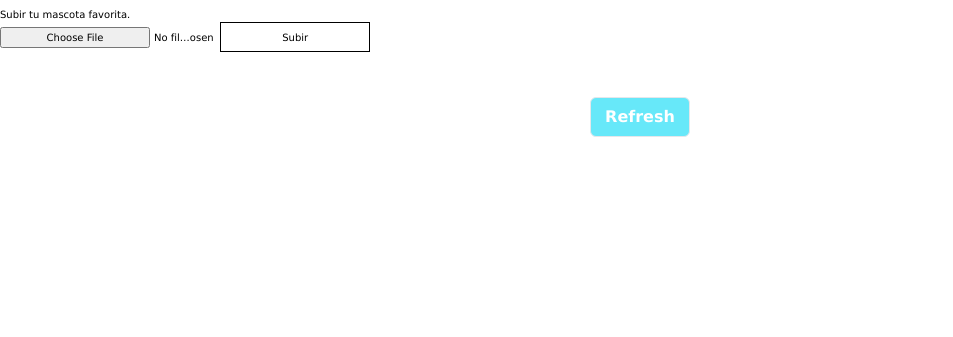
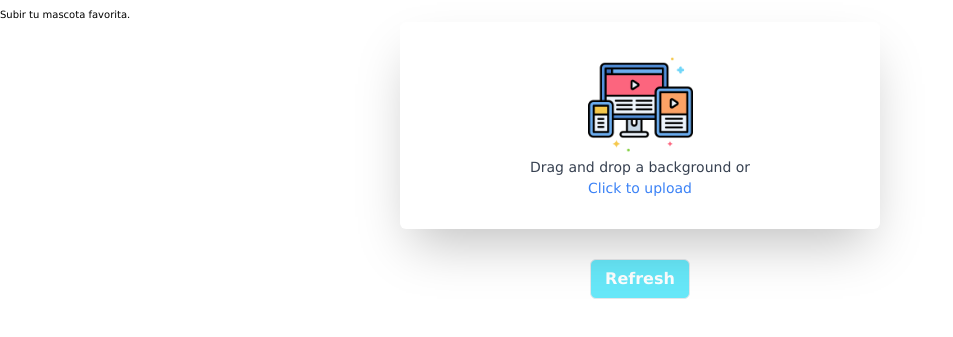
Before and after one commit to HernanAlvarado12/ConsumirRest, a website: page index.html in a window 1280 px wide. Shown: the part 81-418 px from the top of the page, without its empty margins (0-953 px from the left). Drawn offline with Linux system fonts and the light colour scheme; no server answers.

Commit message:
upload file

```diff
--- a/index.html
+++ b/index.html
@@ -23,10 +23,16 @@
             <h1 class ="mt-3 mb-1 text-lg font-bold text-center">Cats API</h1>
             <section>
                 <h2>Subir tu mascota favorita.</h2>
-                <form id ="formUpload">
-                    <input class ="file:w-60 h-4" name ="file" type ="file" accept ="*.png">
-                    <input class ="w-[15rem] h-3 border border-black" id ="formSubmit" type ="submit" value ="Subir" accept ="image/*">
-                </form>
+                <section class ="w-90 max-w-3xl mx-auto p-3 flex items-center justify-center relative rounded-sm shadow-2xl select-none bg-white">
+                    <figure>
+                        <img class ="w-1/4 m-auto select-none" src ="./assets/multiplataforma.png" alt="">
+                        <figcaption class ="flex items-center flex-col text-xs text-center select-none">
+                            <p class ="text-gray-700 ">Drag and drop a background or</p>
+                            <p class ="text-blue-500"> Click to upload</p>
+                        </figcaption>
+                        <input class ="w-full h-full absolute top-0 left-0 file:w-full file:h-full file:opacity-0" type ="file" name ="file">
+                    </figure>
+                </section>
             </section>
             <section class ="grid grid-cols-2 gap-0.5 md:grid-cols-3 lg:grid-cols-4" id ="sectionImage">
                 <template id ="imageTemplate">
--- a/model.js
+++ b/model.js
@@ -31,8 +31,8 @@ document.addEventListener('click', event => {
 
 
 document.addEventListener('DOMContentLoaded', () => {
-    loadImage()
-    loadFavoriteImages()
+    //loadImage()
+    //loadFavoriteImages()
 })
 
 
```
Also changed, not shown: assets/multiplataforma.png (added), css/tailwind.css.
